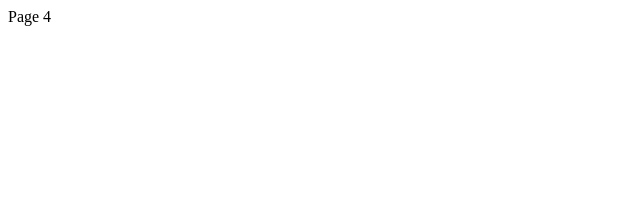
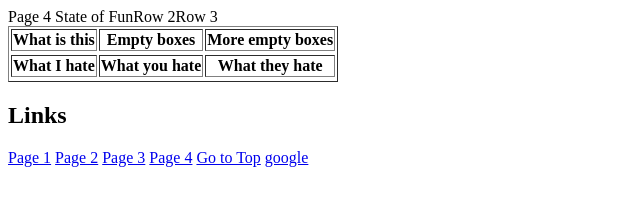
Before and after one commit to TheDudas/Week1, a plain HTML site: page week1_pg4.html in a window 1280 px wide. Shown: the whole page, without its empty margins (0-640 px from the left). Drawn offline with Linux system fonts and the light colour scheme.

Commit message:
Week 1 Assignment

```diff
--- a/week1_pg4.html
+++ b/week1_pg4.html
@@ -7,5 +7,39 @@
 </head>
 <body>
     Page 4
+
+
+
+<!--Table Elements-->
+<table border="1" >
+
+    <thead>State of Fun</thead>
+
+    <tr>
+        <th>What is this </th>
+        <th>Empty boxes </th>
+        <th>More empty boxes </th>
+    </tr>
+    <tr>Row 2</tr>
+        <th>What I hate   </th>
+        <th>What you hate  </th>
+        <th>What they hate </th>
+
+
+    <tr>Row 3</tr>
+
+</table>
+
+
+<h2>Links</h2>
+<a href="index.html">Page 1</a>
+<a href="Week1_pg2.html">Page 2</a>
+<a href="Week1_pg3.html">Page 3</a>
+<a href="week1_pg4.html">Page 4</a>
+<a href="#top"> Go to Top</a>
+
+<a href="https://www.google.com" target="_blank">google</a>
+
+
 </body>
 </html>
```
Also changed, not shown: index.html (+22 -11 lines), week1_pg2.html (+33 -0 lines), week1_pg3.html (+32 -0 lines).
